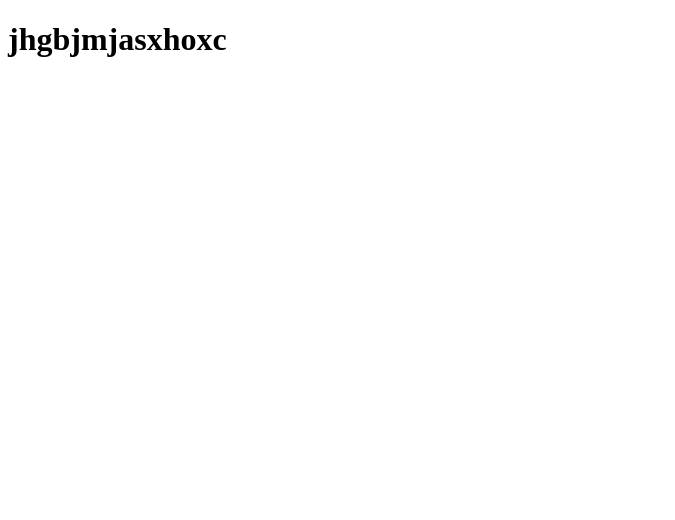
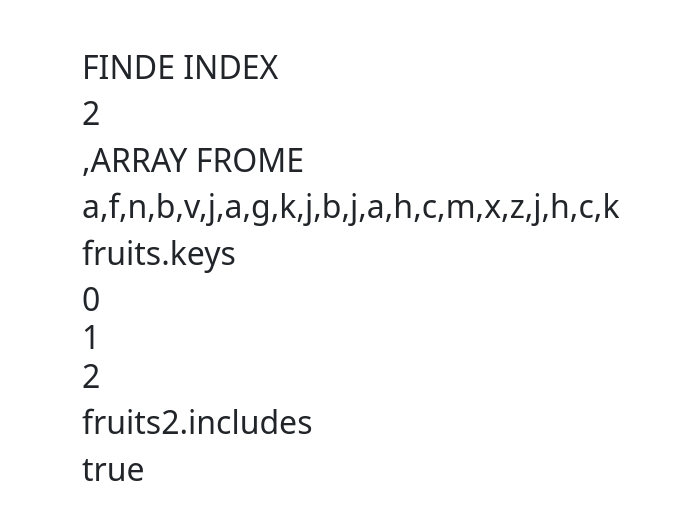
Before and after one commit to Fardeem6262/JavaScprit, a plain HTML site: page index.html in a window 1280 px wide. Shown: the whole page, without its empty margins (0-675 px from the left). Drawn offline with nearby package versions, Linux system fonts and the light colour scheme.

Commit message:
new ghfghnh

```diff
--- /dev/null
+++ b/app.js
@@ -0,0 +1,83 @@
+
+// const number1 = [65, 75, 98, 44, 35, 98];
+// const number2 = number1.map(myfunction);
+
+// document.getElementById("demo").innerHTML = number2;
+
+// function myfunction(value, index, array){
+//     return value;
+// }
+
+
+
+
+// const number3 = [65, 75, 98, 44, 35, 98];
+// const over50 = number3.filter(maxam50);
+
+// document.getElementById("demo2").innerHTML = over50;
+
+// function maxam50(value, index, array){
+//     return value > 50;
+// }
+
+
+
+
+// const number5 = [65, 75, 98, 44, 35, 98];
+// let sum = number5.reduce(reducefunction);
+
+// document.getElementById("demo5").innerHTML = sum;
+
+
+// function reducefunction(total, value, index, array){
+//     return total + value
+// }
+
+
+
+// // const number7 = [65, 75, 98, 44, 35, 98];
+// // let lessthan70 = number7.every(lessthan);
+
+// // document.getElementById("demo6").innerHTML = lessthan70;
+
+
+// // function reducefunction(value, index, array){
+// //     return value < 100;
+// // }
+
+
+
+
+const numbers = [15, 6, 25, 15, 9, 13]
+
+document.getElementById("demo").innerHTML = numbers.findIndex(myfunction);
+
+function myfunction(value, index, array){
+    return value > 18;
+}
+
+
+const myarry = Array.from("afnbvjagkjbjahcmxzjhck");
+
+document.getElementById("demo2").innerHTML = myarry;
+
+
+
+
+const fruits = ["mango", "apple", "lichi"];
+
+const keys = fruits.keys();
+
+let text = "";
+for (let x of keys){
+    text += x + "<br>";
+}
+
+document.getElementById("demo5").innerHTML = text;
+
+
+
+
+const fruits2 = ["mango", "bannnaa", "apple", "aalu"];
+
+document.getElementById("demo6").innerHTML = fruits2.includes("aalu")
--- a/index.html
+++ b/index.html
@@ -5,8 +5,25 @@
     <meta http-equiv="X-UA-Compatible" content="IE=edge">
     <meta name="viewport" content="width=device-width, initial-scale=1.0">
     <title>Document</title>
+    <link href="https://cdn.jsdelivr.net/npm/bootstrap@5.0.2/dist/css/bootstrap.min.css" rel="stylesheet" integrity="sha384-EVSTQN3/azprG1Anm3QDgpJLIm9Nao0Yz1ztcQTwFspd3yD65VohhpuuCOmLASjC" crossorigin="anonymous">
 </head>
+<style>
+    .container{
+        margin-top: 3rem;
+    }
+</style>
 <body>
-    <h1>jhgbjmjasxhoxc</h1>
+    <div class="container">
+        <h2>FINDE INDEX  </h2>
+    <h2 id="demo"></h2>
+    <h2>,ARRAY FROME</h2>
+    <h2 id="demo2"></h2>
+
+    <h2>fruits.keys</h2>
+    <h2 id="demo5"></h2>
+    <h2>fruits2.includes</h2>
+    <h2 id="demo6"></h2>
+    <script src="./app.js"></script>
+    </div>
 </body>
 </html>
```
